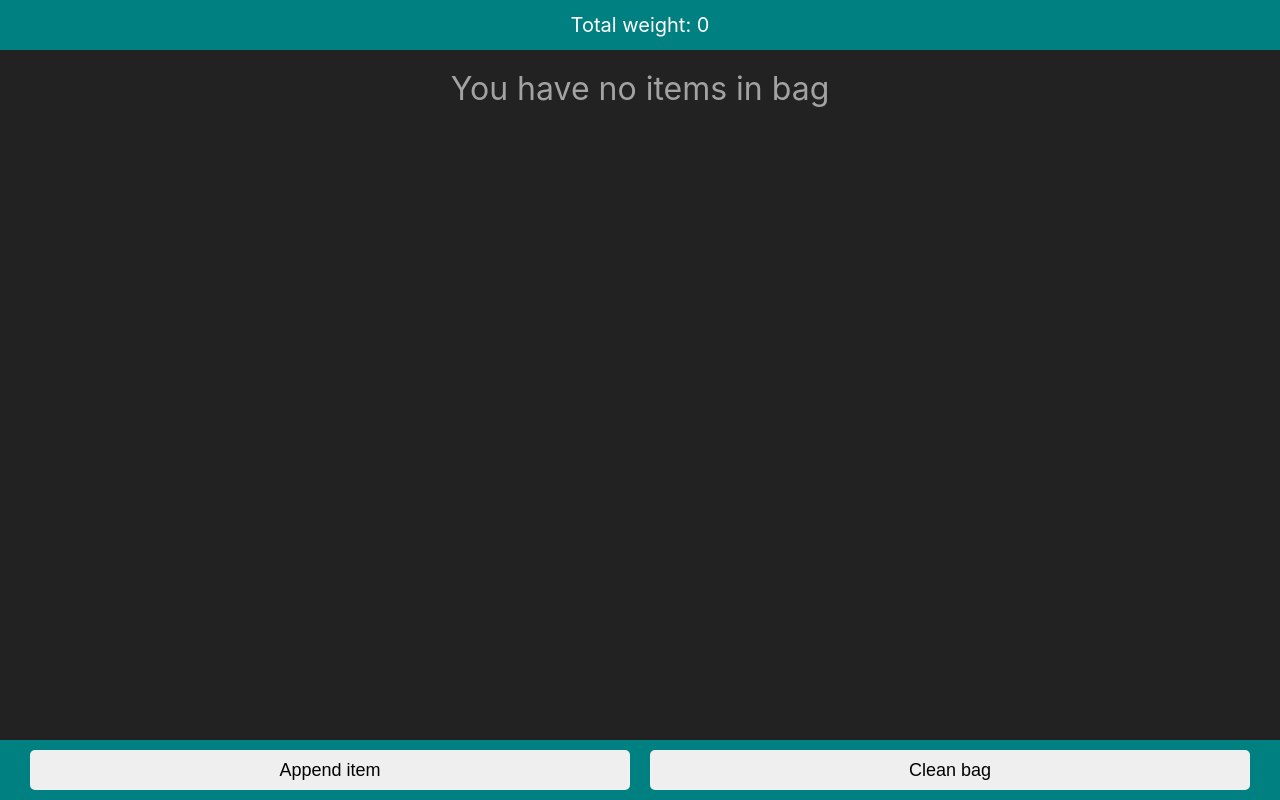
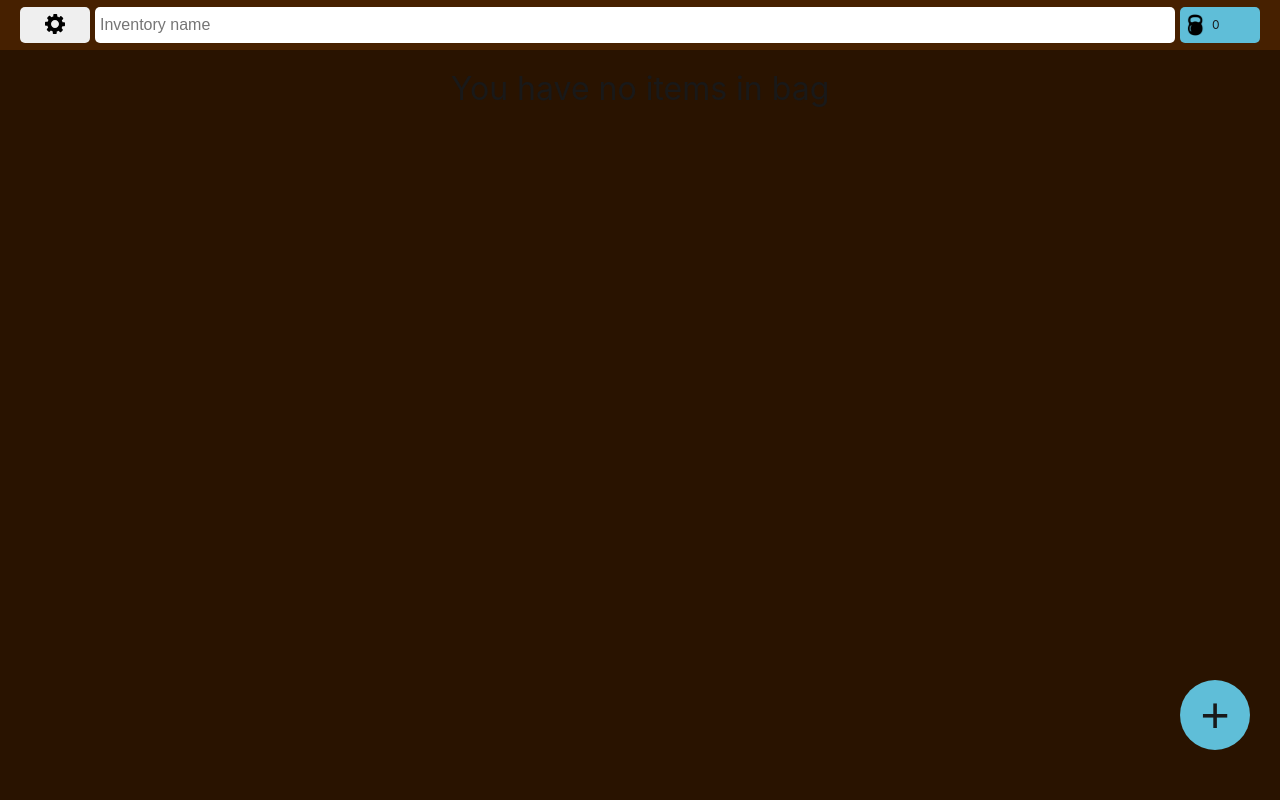
Before and after one commit to VladimirBelchikov/dnd-project, a Vue app: page / in a window 1280 px wide. Built offline with nearby package versions, Linux system fonts and the light colour scheme.

Commit message:
update UI

```diff
--- a/src/App.vue
+++ b/src/App.vue
@@ -1,7 +1,9 @@
 <script setup>
 import AppHeader from '@/components/layout/AppHeader.vue'
-import AppFooter from '@/components/layout/AppFooter.vue'
 import AppBag from '@/components/bag/AppBag.vue'
+import { useBagStore } from '@/stores/bag.ts'
+
+const bagStore = useBagStore()
 </script>
 
 <template>
@@ -10,12 +12,18 @@ import AppBag from '@/components/bag/AppBag.vue'
     <main class="main">
       <AppBag />
     </main>
-    <AppFooter class="footer" />
+    <button
+      @click="bagStore.append"
+      class="append-item"
+    >
+      +
+    </button>
   </div>
 </template>
 
 <style scoped lang="scss">
 .app-wrapper {
+  position: relative;
   height: 100vh;
   display: grid;
   grid-template-rows: 50px 1fr 60px;
@@ -26,4 +34,23 @@ import AppBag from '@/components/bag/AppBag.vue'
   overflow-y: auto;
   overflow-x: hidden;
 }
+
+.append-item {
+  position: fixed;
+  right: 30px;
+  bottom: 50px;
+  width: 70px;
+  height: 70px;
+  margin: 0;
+  padding: 0;
+  font-size: 50px;
+  line-height: 1;
+  color: var(--default-text-color);
+  border: none;
+  border-radius: 50%;
+  background-color: var(--color-blue);
+  cursor: pointer;
+  appearance: none;
+  -webkit-appearance: none;
+}
 </style>
--- a/src/assets/base.scss
+++ b/src/assets/base.scss
@@ -9,8 +9,8 @@
 body {
   max-height: 100vh;
   min-height: 100vh;
-  color: rgba(235, 235, 235, 0.64);
-  background: #222222;
+  color: var(--default-text-color);
+  background: var(--color-dark-brown);
   transition: color 0.5s,
   background-color 0.5s;
   line-height: 1.2;
@@ -26,7 +26,7 @@ body {
   'Droid Sans',
   'Helvetica Neue',
   sans-serif;
-  font-size: 15px;
+  font-size: var(--regular-font-size);
   text-rendering: optimizeLegibility;
 }
 
--- a/src/assets/variables.scss
+++ b/src/assets/variables.scss
@@ -1,6 +1,13 @@
 :root {
   --default-border-radius: 5px;
+  --regular-font-size: 16px;
 
 
-  --default-text-color: #323232;
+  --default-text-color: #191919;
+
+  --color-dark-brown: #291300;
+  --color-semi-brown: #462000;
+  --color-light-brown: #6E4727;
+  --color-ochre: #C1824D;
+  --color-blue: #5FBED8;
 }
--- /dev/null
+++ b/src/components/UI/AppInput.vue
@@ -0,0 +1,39 @@
+<script setup lang="ts">
+
+const props = defineProps({
+  name: { type: String, required: true },
+  type: { type: String, required: true },
+  placeholder: { type: String },
+})
+
+const model = defineModel()
+
+</script>
+
+<template>
+  <input
+    class="input"
+    :type="props.type"
+    :name="props.name"
+    :placeholder="props.placeholder"
+    v-model="model"
+  >
+</template>
+
+<style scoped lang="scss">
+.input {
+  width: 100%;
+  height: 100%;
+  padding: 5px;
+  font-size: inherit;
+  border: none;
+  border-radius: var(--default-border-radius);
+  color: inherit;
+  background-color: #FFFFFF;
+  outline: none;
+  -moz-appearance: none;
+  -webkit-appearance: none;
+  appearance: none;
+  text-overflow: ellipsis;
+}
+</style>
--- a/src/components/bag/BagItem.vue
+++ b/src/components/bag/BagItem.vue
@@ -3,6 +3,7 @@ import { computed, defineModel } from 'vue'
 import IconDraggable from '@/components/icons/IconDraggable.vue'
 import useTotal from '@/composables/useTotal'
 import { VueToggles } from 'vue-toggles'
+import AppInput from '@/components/UI/AppInput.vue'
 
 const name = defineModel('name', { default: '' })
 const weightInteger = defineModel('weightInteger', { default: 0 })
@@ -27,38 +28,38 @@ defineEmits(['remove'])
       <IconDraggable class="bag-item__handler-icon" />
     </div>
     <div class="field name">
-      <input
+      <AppInput
         class="bag-item__input"
         type="text"
         name="name"
         placeholder="Item"
         v-model="name"
-      >
+      />
     </div>
     <div class="field is-allow">
       <VueToggles
+        checkedBg="var(--color-ochre)"
         class="bag-item__check"
         :width="50"
         v-model="isAllow"
       />
     </div>
     <div class="field quantity">
-      <input
+      <AppInput
         class="bag-item__input"
         type="number"
         name="quantity"
         placeholder="Quantity"
         v-model="quantity"
-      >
+      />
     </div>
     <div class="field w-integer">
-      <input
-        class="bag-item__input"
+      <AppInput
         type="number"
         name="weight"
         placeholder="Encumbrance"
         v-model="weightInteger"
-      >
+      />
     </div>
     <div class="field w-fractional">
       <select
@@ -75,14 +76,13 @@ defineEmits(['remove'])
       </select>
     </div>
     <div class="field subtotal">
-      <input
-        class="bag-item__input "
+      <AppInput
         type="text"
         name="subtotal"
         placeholder="Subtotal"
-        :value="subtotal"
+        v-model="subtotal"
         readonly
-      >
+      />
     </div>
     <button class="bag-item__remove-button remove" @click="$emit('remove')">X</button>
   </div>
@@ -98,7 +98,7 @@ defineEmits(['remove'])
       'sortable name quantity w-integer w-fractional subtotal is-allow remove';
   gap: 10px;
   padding: 3px;
-  border: 1px solid gray;
+  border: 1px solid var(--color-ochre);
   border-radius: var(--default-border-radius);
   font-size: 16px;
 
@@ -114,7 +114,7 @@ defineEmits(['remove'])
 
   &__handler {
     max-height: 30px;
-    background-color: white;
+    background-color: var(--color-light-brown);
     border-radius: var(--default-border-radius);
     cursor: grab;
 
@@ -131,20 +131,6 @@ defineEmits(['remove'])
   &__check {
     width: 30px;
     height: 100% !important;
-  }
-
-  &__input {
-    height: 100%;
-    width: 100%;
-    padding: 5px;
-    font-size: inherit;
-    border: none;
-    border-radius: var(--default-border-radius);
-    outline: none;
-    -moz-appearance: none;
-    -webkit-appearance: none;
-    appearance: none;
-    text-overflow: ellipsis;
   }
 
   &__select {
@@ -165,7 +151,7 @@ defineEmits(['remove'])
     border: none;
     border-radius: var(--default-border-radius);
     color: white;
-    background-color: teal;
+    background-color: var(--color-light-brown);
     outline: none;
     cursor: pointer;
     height: 100%;
--- a/src/components/icons/IconDraggable.vue
+++ b/src/components/icons/IconDraggable.vue
@@ -1,10 +1,10 @@
 <template>
   <svg xmlns="http://www.w3.org/2000/svg" fill="#000000" viewBox="0 0 36 36" preserveAspectRatio="xMidYMid meet">
-    <circle cx="14" cy="10" r="2" />
-    <circle cx="14" cy="18" r="2" />
-    <circle cx="14" cy="26" r="2" />
-    <circle cx="22" cy="10" r="2" />
-    <circle cx="22" cy="18" r="2" />
-    <circle cx="22" cy="26" r="2" />
+    <circle cx="14" cy="10" r="2" fill="var(--color-ochre)"/>
+    <circle cx="14" cy="18" r="2" fill="var(--color-ochre)"/>
+    <circle cx="14" cy="26" r="2" fill="var(--color-ochre)"/>
+    <circle cx="22" cy="10" r="2" fill="var(--color-ochre)"/>
+    <circle cx="22" cy="18" r="2" fill="var(--color-ochre)"/>
+    <circle cx="22" cy="26" r="2" fill="var(--color-ochre)"/>
   </svg>
 </template>
--- /dev/null
+++ b/src/components/icons/IconSettings.vue
@@ -0,0 +1,17 @@
+<template>
+  <svg
+    xmlns="http://www.w3.org/2000/svg"
+    x="0px"
+    y="0px"
+    width="122.88px"
+    height="122.878px"
+    viewBox="0 0 122.88 122.878"
+    xml:space="preserve">
+    <g>
+      <path
+        fill-rule="evenodd"
+        clip-rule="evenodd"
+        d="M101.589,14.7l8.818,8.819c2.321,2.321,2.321,6.118,0,8.439l-7.101,7.101 c1.959,3.658,3.454,7.601,4.405,11.752h9.199c3.283,0,5.969,2.686,5.969,5.968V69.25c0,3.283-2.686,5.969-5.969,5.969h-10.039 c-1.231,4.063-2.992,7.896-5.204,11.418l6.512,6.51c2.321,2.323,2.321,6.12,0,8.44l-8.818,8.819c-2.321,2.32-6.119,2.32-8.439,0 l-7.102-7.102c-3.657,1.96-7.601,3.456-11.753,4.406v9.199c0,3.282-2.685,5.968-5.968,5.968H53.629 c-3.283,0-5.969-2.686-5.969-5.968v-10.039c-4.063-1.232-7.896-2.993-11.417-5.205l-6.511,6.512c-2.323,2.321-6.12,2.321-8.441,0 l-8.818-8.818c-2.321-2.321-2.321-6.118,0-8.439l7.102-7.102c-1.96-3.657-3.456-7.6-4.405-11.751H5.968 C2.686,72.067,0,69.382,0,66.099V53.628c0-3.283,2.686-5.968,5.968-5.968h10.039c1.232-4.063,2.993-7.896,5.204-11.418l-6.511-6.51 c-2.321-2.322-2.321-6.12,0-8.44l8.819-8.819c2.321-2.321,6.118-2.321,8.439,0l7.101,7.101c3.658-1.96,7.601-3.456,11.753-4.406 V5.969C50.812,2.686,53.498,0,56.78,0h12.471c3.282,0,5.968,2.686,5.968,5.969v10.036c4.064,1.231,7.898,2.992,11.422,5.204 l6.507-6.509C95.471,12.379,99.268,12.379,101.589,14.7L101.589,14.7z M61.44,36.92c13.54,0,24.519,10.98,24.519,24.519 c0,13.538-10.979,24.519-24.519,24.519c-13.539,0-24.519-10.98-24.519-24.519C36.921,47.9,47.901,36.92,61.44,36.92L61.44,36.92z" />
+    </g>
+  </svg>
+</template>
--- a/src/components/layout/AppHeader.vue
+++ b/src/components/layout/AppHeader.vue
@@ -1,16 +1,35 @@
 <script setup>
 import { useBagStore } from '@/stores/bag.ts'
 import { storeToRefs } from 'pinia'
+import IconSettings from '@/components/icons/IconSettings.vue'
+import AppInput from '@/components/UI/AppInput.vue'
 
 const { bagTotal } = storeToRefs(useBagStore())
 </script>
 
 <template>
   <header class="header">
-    <div
-      class="header__total"
-    >
-      Total weight: {{ bagTotal || 0 }}
+    <div class="header__bags">
+
+    </div>
+    <div class="header__divider" />
+    <div class="header__summary">
+      <div class="header__bag-control">
+        <button>
+          <IconSettings />
+        </button>
+      </div>
+      <div class="header__bag-title">
+        <AppInput
+          type="text"
+          name="current-bag-title"
+          placeholder="Inventory name"
+        />
+      </div>
+      <div class="header__inventory-total">
+        <img src="/images/icons/weight.png" alt="">
+        <span>{{ bagTotal || 0 }}</span>
+      </div>
     </div>
   </header>
 </template>
@@ -29,14 +48,56 @@ const { bagTotal } = storeToRefs(useBagStore())
     right: -50vw;
     top: 0;
     bottom: 0;
-    background-color: teal;
+    background-color: var(--color-semi-brown);
+    z-index: -1;
   }
 
-  &__total {
-    position: relative;
-    font-size: 20px;
-    color: #FFFFFF;
-    z-index: 1;
+  &__summary {
+    display: grid;
+    grid-template-columns: 70px 1fr 80px;
+    gap: 5px;
+    width: 100%;
   }
+
+  &__bag-control {
+    & > button {
+      width: 100%;
+      height: 100%;
+      border: none;
+      border-radius: var(--default-border-radius);
+      appearance: none;
+      cursor: pointer;
+
+      & > svg {
+        width: 20px;
+        height: 20px;
+      }
+    }
+
+  }
+
+  &__bag-title {
+    & > input {
+      width: 100%;
+      height: 100%;
+      border-radius: var(--default-border-radius);
+      font-size: inherit;
+    }
+  }
+
+  &__inventory-total {
+    display: flex;
+    gap: 8px;
+    align-items: center;
+    padding: 6px;
+    font-size: 12px;
+    border-radius: var(--default-border-radius);
+    background-color: var(--color-blue);
+
+    & > img {
+      width: 18px;
+    }
+  }
+
 }
 </style>
```
Also changed, not shown: public/images/icons/weight.png (added).
